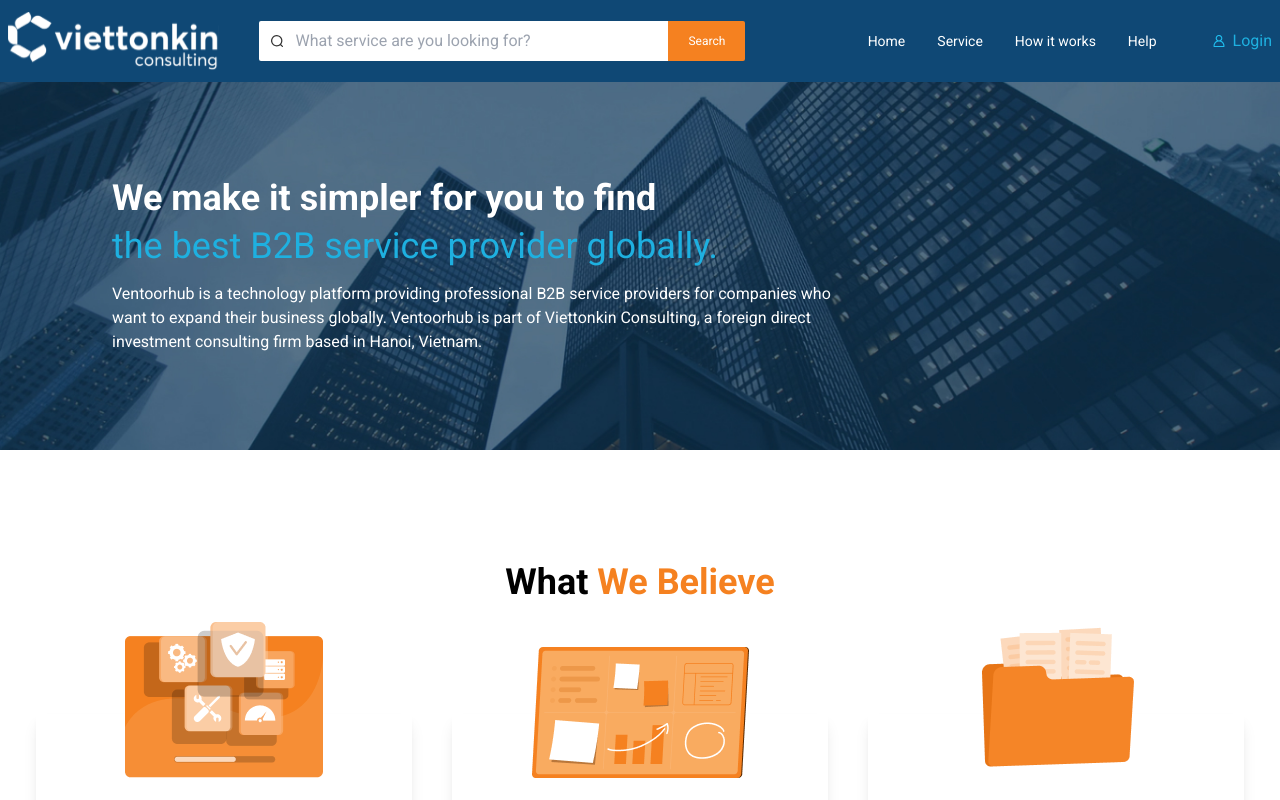
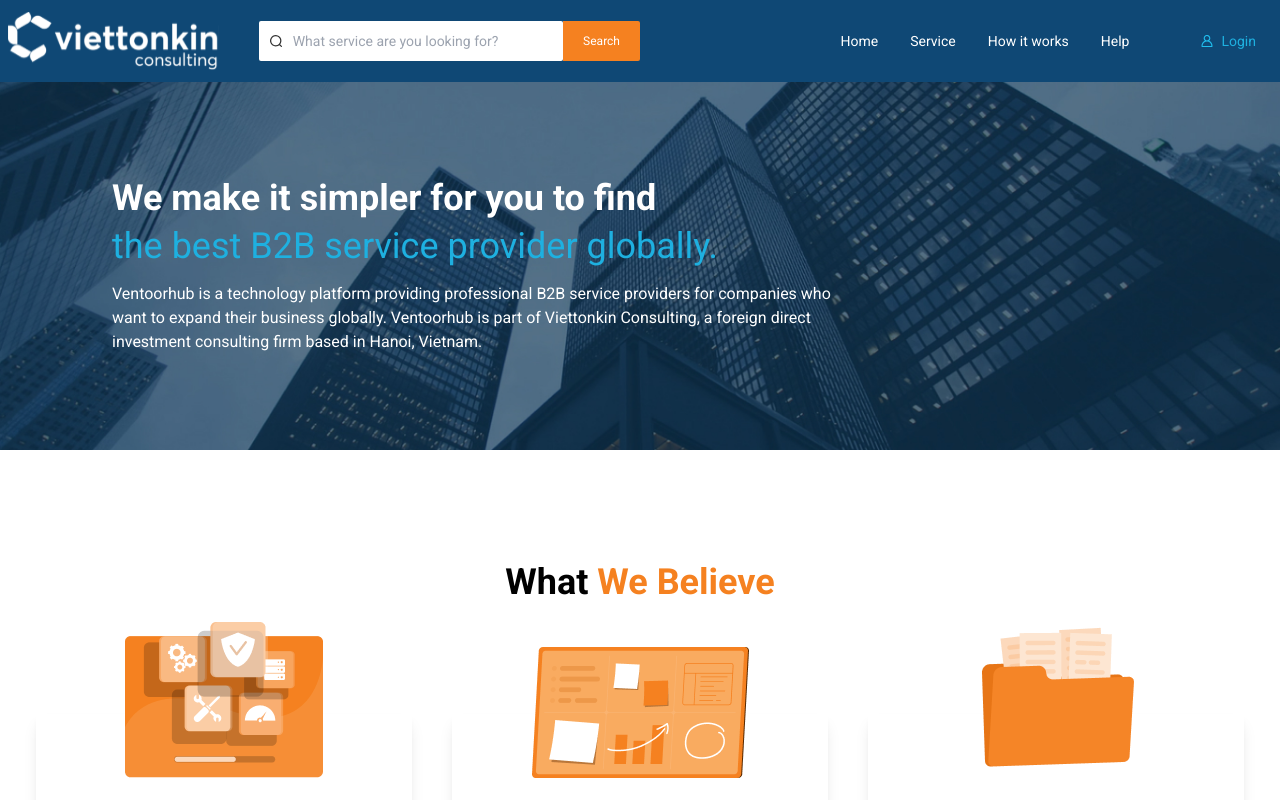
Before and after one commit to putrairawan992/vieottokin-v2, a React (Create React App) app: page / in a window 1280 px wide. Shown: the top 800 px of the page. Built offline with nearby package versions, Linux system fonts and the light colour scheme.

Commit message:
done search input

```diff
--- a/src/components/Navbar/index.jsx
+++ b/src/components/Navbar/index.jsx
@@ -1,4 +1,4 @@
-import React from 'react';
+import React, { useState } from 'react';
 import { Link, withRouter } from 'react-router-dom';
 import { openSignin } from 'store/actions/ModalControl';
 import { connect } from 'react-redux';
@@ -22,39 +22,55 @@
   }
 ]
 
+const navStyle = {
+  mobile: 'flex-col w-full flex-grow text-right items-center top-12 z-20 bg-softdrop absolute',
+  desktop: 'md:static md:flex md:mt-0 md:w-6/12 md:flex-row md:justify-end'
+};
+
 const Navbar = ({ dispatch, location }) => {
+  const [mobile, setMenu] = useState(false);
+
   return (
     <Container fluid className="py-3 bg-softdrop text-white">
       <Container>
-        <Row className ="md:items-center md:justify-between md:flex-row">
-          <img src="images/logo.svg" className="w-2/12" alt="logo" />
+        <Row className="md:text-sm text-md relative items-center justify-between">
+          <img src="images/logo.svg" className="md:w-2/12 w-4/12" alt="logo" />
 
+          <div className="relative md:block hidden w-4/12 md:pl-10">
             <SearchInput />
+          </div>
 
-          <nav className="flex-col w-5/12 flex-grow pb-4 md:pb-0 hidden md:flex md:justify-end md:flex-row items-center">
+          <button className="md:hidden" onClick={ () => setMenu(!mobile) }>
+            <Icon name="menu" size={32} />
+          </button>
+
+          <nav className={ `${mobile ? 'flex' : 'hidden'} ${navStyle.desktop} ${navStyle.mobile}` }>
             { listMenu.map((item, i) => (
               <Link
-                className="mt-2 text-sm md:mt-0 mx-4"
+                className="md:mx-4 pr-4 md:pr-0 whitespace-nowrap my-1 w-full md:my-0 md:w-auto"
                 to={ item.link } key={ i }
               >
                 { item.label }
               </Link>
             )) }
 
+            <div className="text-blue flex justify-between py-2 px-4 w-full md:ml-10 md:w-auto md:mt-0 mt-3">
+              <div className="block md:hidden relative md:pl-10">
+                <SearchInput />
+              </div>
+
               { !location.pathname.includes('dashboard') ? <button
-              className="flex items-center text-blue ml-10"
+                className="flex items-center"
                 onClick={ () => dispatch(openSignin(true)) }
               >
                 <Icon name="user" size={ 12 } color="#20BFEF" className="mr-2" />
                 Login
-            </button>
-            :
-            <button
-              className="flex items-center ml-10"
-            >
+              </button> :
+              <button className="flex items-center">
                 <img src="/images/demo-user.png" alt="user" className="w-12" />
                 <Icon name="triangle" size={ 12 } className="ml-10" />
-            </button>}
+              </button> }
+            </div>
           </nav>
         </Row>
       </Container>
--- a/src/components/SearchInput/index.jsx
+++ b/src/components/SearchInput/index.jsx
@@ -1,5 +1,5 @@
-import React, { useState } from 'react';
-import { Row } from 'components/Grid';
+import React, { useState, Fragment } from 'react';
+import { Row, Col } from 'components/Grid';
 import { connect } from 'react-redux';
 import Icon from 'icon';
 
@@ -7,27 +7,27 @@
   const [showFilter, setShowFilter] = useState(false);
 
   return (
-    <div className="relative w-5/12 md:pl-10">
+    <Fragment>
       <div className="flex items-center justify-between">
-        <div className="bg-white h-10 w-12 flex justify-center items-center rounded-l-sm">
+        <div className="bg-white h-10 md:w-12 w-8 flex justify-center items-center rounded-l-sm">
           <Icon name="search" size={ 12 } color="#333" />
         </div>
 
         <input
-          className="h-10 w-full text-gray-500"
+          className="h-10 w-full text-sm text-gray-500 rounded-r-sm"
           placeholder="What service are you looking for?"
           onFocus={ () => setShowFilter(true) }
           // onBlur={ () => setShowFilter(false) }
         />
 
-        <button className="px-5 text-xs h-10 bg-orange rounded-r-sm">
+        <button className="px-5 text-xs h-10 bg-orange rounded-r-sm hidden md:block">
           Search
         </button>
       </div>
 
       { showFilter && <div className="bg-white text-black py-6 px-3 absolute mt-2 z-20 w-full rounded-md shadow-sm">
         <Row className="flex-wrap">
-          <div className="w-6/12 px-3">
+          <Col xs={12} md={6}>
             <h3 className="w-full font-bold">Country</h3>
 
             <label className="w-full flex items-center mt-2">
@@ -67,9 +67,9 @@
                 <option>Select city</option>
               </select>
             </label>
-          </div>
+          </Col>
 
-          <div className="w-6/12 px-3">
+          <Col xs={12} md={6}>
             <h3 className="text-sm font-bold">Legal</h3>
 
             <label className="w-full flex mt-2">
@@ -118,10 +118,10 @@
                 <p className="pl-3">Payroll</p>
               </label>
             </div>
-          </div>
+          </Col>
         </Row>
       </div> }
-    </div>
+    </Fragment>
   );
 }
 
--- a/src/icon/library.js
+++ b/src/icon/library.js
@@ -149,6 +149,12 @@
     ],
     box: '0 0 17 31'
   },
+  'menu': {
+    path: [
+      'M3 5a1 1 0 011-1h12a1 1 0 110 2H4a1 1 0 01-1-1zM3 10a1 1 0 011-1h12a1 1 0 110 2H4a1 1 0 01-1-1zM3 15a1 1 0 011-1h12a1 1 0 110 2H4a1 1 0 01-1-1z'
+    ],
+    box: '0 0 20 20'
+  },
 }
 
 export default library;
--- a/src/pages/AboutUs/index.jsx
+++ b/src/pages/AboutUs/index.jsx
@@ -27,7 +27,7 @@
             <h1 className="mb-2 font-bold text-4xl">We make it simpler for you to find</h1>
             <h2 className="mb-4 text-4xl text-blue">the best B2B service provider globally.</h2>
 
-            <p className="w-4/6">Ventoorhub is a technology platform providing professional B2B service providers for companies who want to expand their business globally. Ventoorhub is part of Viettonkin Consulting, a foreign direct investment consulting firm based in Hanoi, Vietnam.</p>
+            <p className="md:w-4/6">Ventoorhub is a technology platform providing professional B2B service providers for companies who want to expand their business globally. Ventoorhub is part of Viettonkin Consulting, a foreign direct investment consulting firm based in Hanoi, Vietnam.</p>
           </div>
 
           <div className="absolute inset-0 h-auto z-0">
--- a/src/pages/LandingPage/index.jsx
+++ b/src/pages/LandingPage/index.jsx
@@ -86,7 +86,7 @@
             <h1 className="mb-4 font-bold text-4xl">We help you find the best service provider</h1>
             <h2 className="mb-4 text-4xl text-blue">with affordable budget in South East Asia</h2>
 
-            <p className="w-4/6">
+            <p className="md:w-4/6 w-full">
               Viettonkin Consulting is a platform to help you minimize risk by finding you the right solution for your business expansion in SouthEast Asia.
             </p>
 
```
Also changed, not shown: 1 other file (tests, documents, lock files or other folders). Lines whose indentation alone changed are shown as unchanged.
